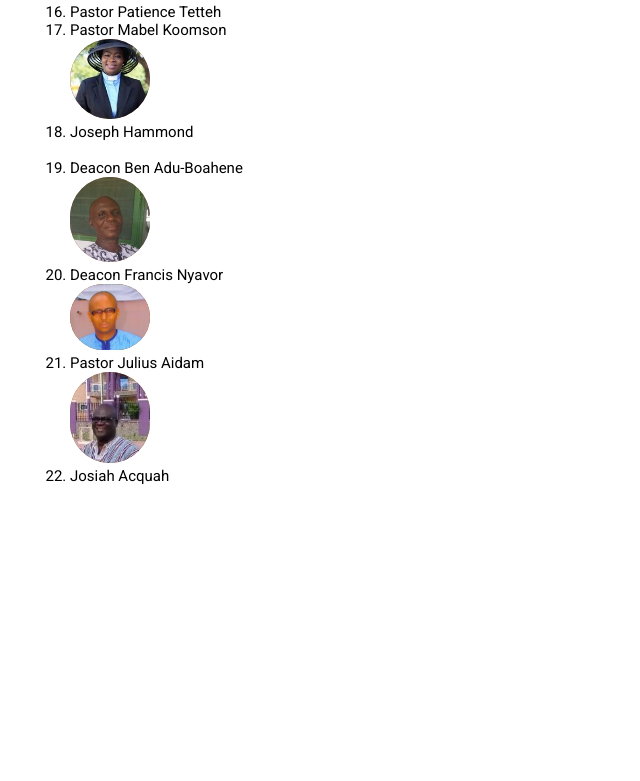
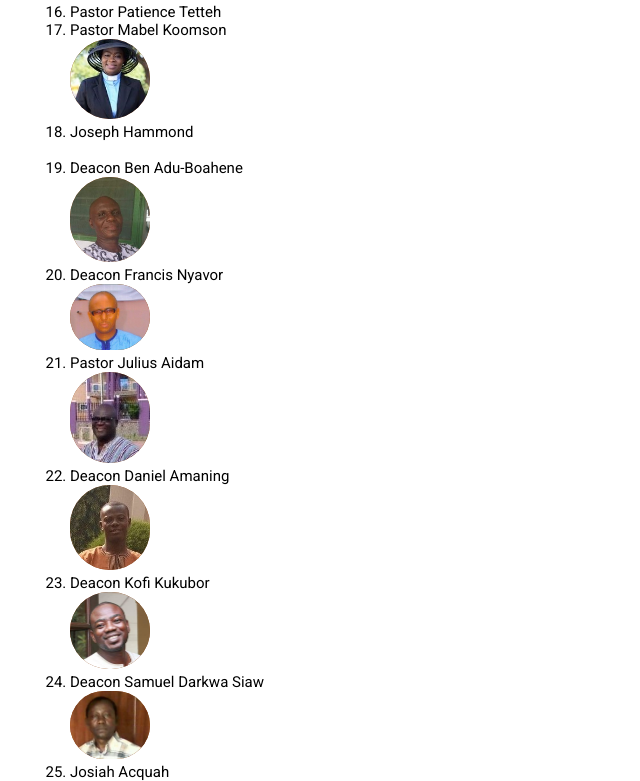
Before and after one commit to chrisanani/cbc_cfg, a plain HTML site: page presidents.html in a window 1280 px wide. Shown: the part 2153-2934 px from the top of the page, without its empty margins (0-640 px from the left). Before the commit the page ends 2638 px from the top, so only its background shows below. Drawn offline with Linux system fonts and the light colour scheme.

Commit message:
Update presidents.html

```diff
--- a/presidents.html
+++ b/presidents.html
@@ -100,6 +100,9 @@
       <li>Deacon Ben Adu-Boahene</li>  <img class="worthy" src="Pictures/Ben Adu-Boahen1.jpg" alt="">
       <li>Deacon Francis Nyavor</li>  <img class="worthy" src="Pictures/Francis Nyavor1.jpg" alt="">
       <li>Pastor Julius Aidam</li>  <img class="worthy" src="Pictures/Pastor Julius Aidam1.jpg" alt="">
+      <li>Deacon Daniel Amaning</li>  <img class="worthy" src="Daniel Amaning.jpg" alt="">
+          <li>Deacon Kofi Kukubor</li>  <img class="worthy" src="Kukubor.jpg" alt="">
+          <li>Deacon Samuel Darkwa Siaw</li>  <img class="worthy" src="Samuel Darkwa Siaw.jpg" alt="">
       <li>Josiah Acquah</li>
 
     </ol>
```
